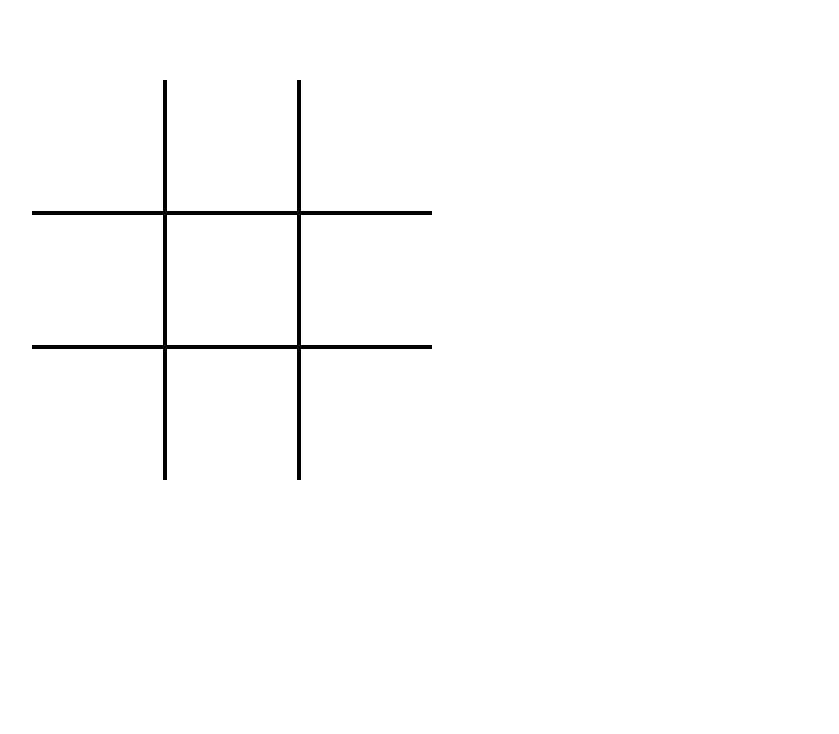
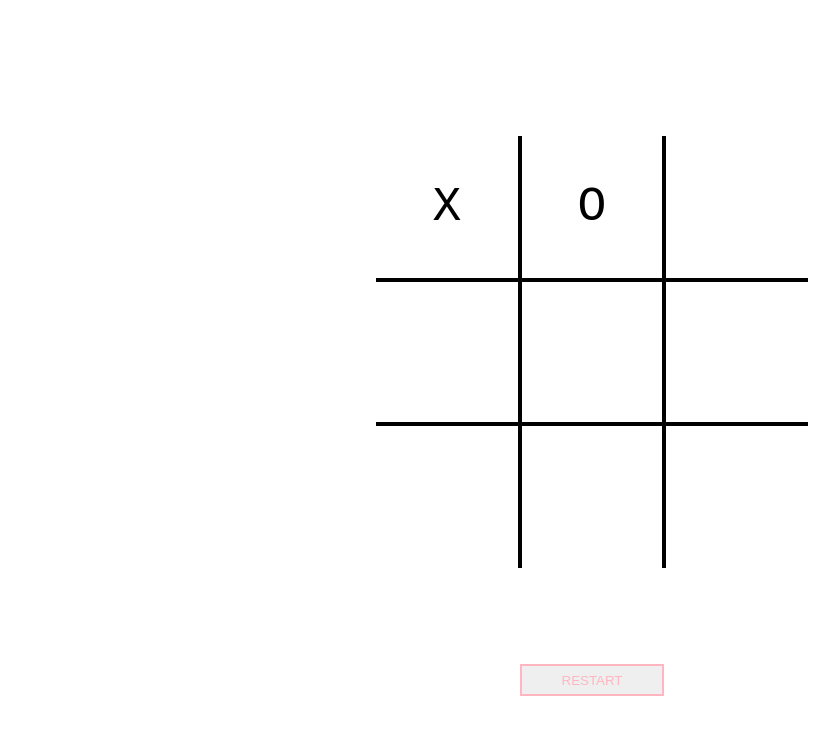
Before and after one commit to emmalgs/ticTacToeTOP, a plain HTML site: page index.html in a window 1280 px wide. Shown: the whole page, without its empty margins (48-887 px from the left). Drawn offline with Linux system fonts and the light colour scheme.

Commit message:
Simplify css for my poor brain, now you can add circles!

```diff
--- a/index.html
+++ b/index.html
@@ -9,16 +9,22 @@
     <script src="scripts.js" defer></script>
 </head>
 <body>
-    <div class="game-container" id="game-container">
-        <div class="board-unit"></div>
-        <div class="board-unit"></div>
-        <div class="board-unit"></div>
-        <div class="board-unit"></div>
-        <div class="board-unit"></div>
-        <div class="board-unit"></div>
-        <div class="board-unit"></div>
-        <div class="board-unit"></div>
-        <div class="board-unit"></div>
+<div class="main-container">
+    <div class="game-container x" id="game-container">
+        <div class="board-unit x" data-cell></div>
+        <div class="board-unit circle" data-cell></div>
+        <div class="board-unit" data-cell></div>
+        <div class="board-unit" data-cell></div>
+        <div class="board-unit" data-cell></div>
+        <div class="board-unit" data-cell></div>
+        <div class="board-unit" data-cell></div>
+        <div class="board-unit" data-cell></div>
+        <div class="board-unit" data-cell></div>
     </div>
+    <div class="restart">
+        <button id="restart-btn">Restart</button>
+    </div>
+</div>
+
 </body>
 </html>
--- a/scripts.js
+++ b/scripts.js
@@ -1,9 +1,7 @@
-
-
 const SQUARE = document.querySelectorAll('.board-unit');
 
 SQUARE.forEach(unit => {
     unit.addEventListener('click', () => {
-        console.log(unit)
-    } )
-})
+                unit.classList.add('circle')
+                })
+            })
--- a/styles.css
+++ b/styles.css
@@ -1,23 +1,55 @@
-* {
+*, *::after, *::before {
+    box-sizing: border-box;
+}
+
+:root {
+    --unit-size: 9rem;
+    --mark-size: calc(var(--unit-size) * .9);
+}
+
+body {
     margin: 0;
     padding: 0;
-    box-sizing: border-box;
+}
+
+.main-container {
+    height: 100vh;
+    display: flex;
+    flex-direction: column;
+    align-items: center;
+    justify-content: center;
 }
 
 .game-container {
     height: 50vh;
-    aspect-ratio: 1/1;
     margin: 80px;
     display: grid;
-    grid-template-columns: repeat(3, 1fr);
-    grid-template-rows: repeat(3, 1fr);
+    grid-template-columns: repeat(3, auto);
+}
+
+.restart {
+    margin: 3rem;
+    justify-content: space-evenly;
 }
 
 .board-unit {
+    height: var(--unit-size);
+    width: var(--unit-size);
     position: relative;
     border: 2px solid black;
     cursor: pointer;
+    display: flex;
+    justify-content: center;
+    align-items: center;
+    position: relative;
 }
+
+.board-unit.x,
+.board-unit.circle {
+    cursor:not-allowed;
+}
+
+
 
 .board-unit:nth-child(1),
 .board-unit:nth-child(4),
@@ -42,3 +74,38 @@
 .board-unit:nth-child(9) {
     border-bottom: none;
 }
+
+#restart-btn {
+    display: inline-block;
+    padding: 0.5em 3em;
+    border: 0.16em solid lightpink;
+    text-decoration: none;
+    text-transform: uppercase;
+    color: lightpink;
+    text-align: center;
+    transition: all 0.15s;
+}
+#restart-btn:hover {
+    color: blue;
+    border-color: blue;
+}
+
+.board-unit.x::after {
+    font-family: 'Courier New', Courier, monospace;
+    content: 'X';
+    font-size: 3rem;
+}
+
+.board-unit.board-unit.circle::after {
+    font-family: 'Courier New', Courier, monospace;
+    content: 'O';
+    font-size: 3rem;
+}
+
+.game-container.x .board-unit:not(.x):not(.circle):hover {
+    cursor: url(./images/close-thick.png), pointer;
+}
+
+.game-container.circle .board-unit:not(.x):not(.circle):hover {
+    cursor: url(./images/radiobox-blank.png), pointer;
+}
```
Also changed, not shown: images/close-thick.png (added), images/radiobox-blank.png (added), 1 other file.
